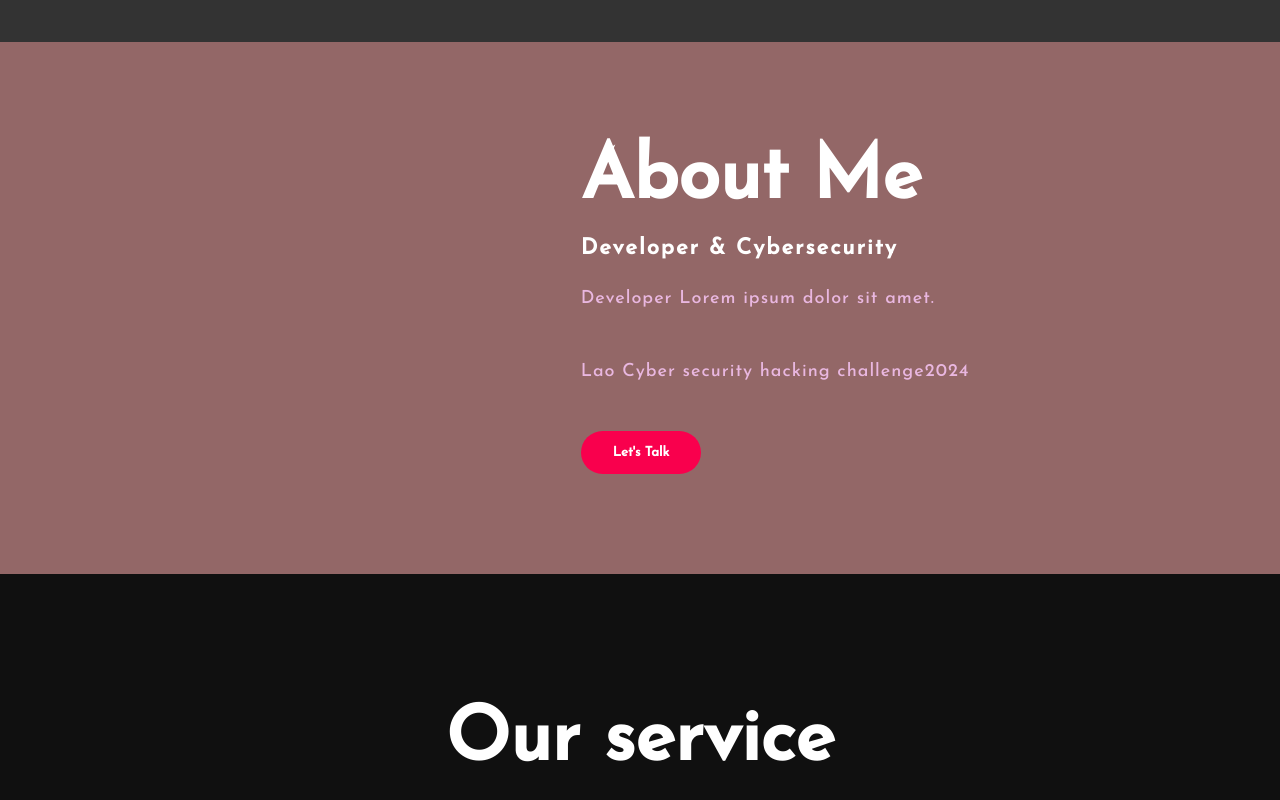
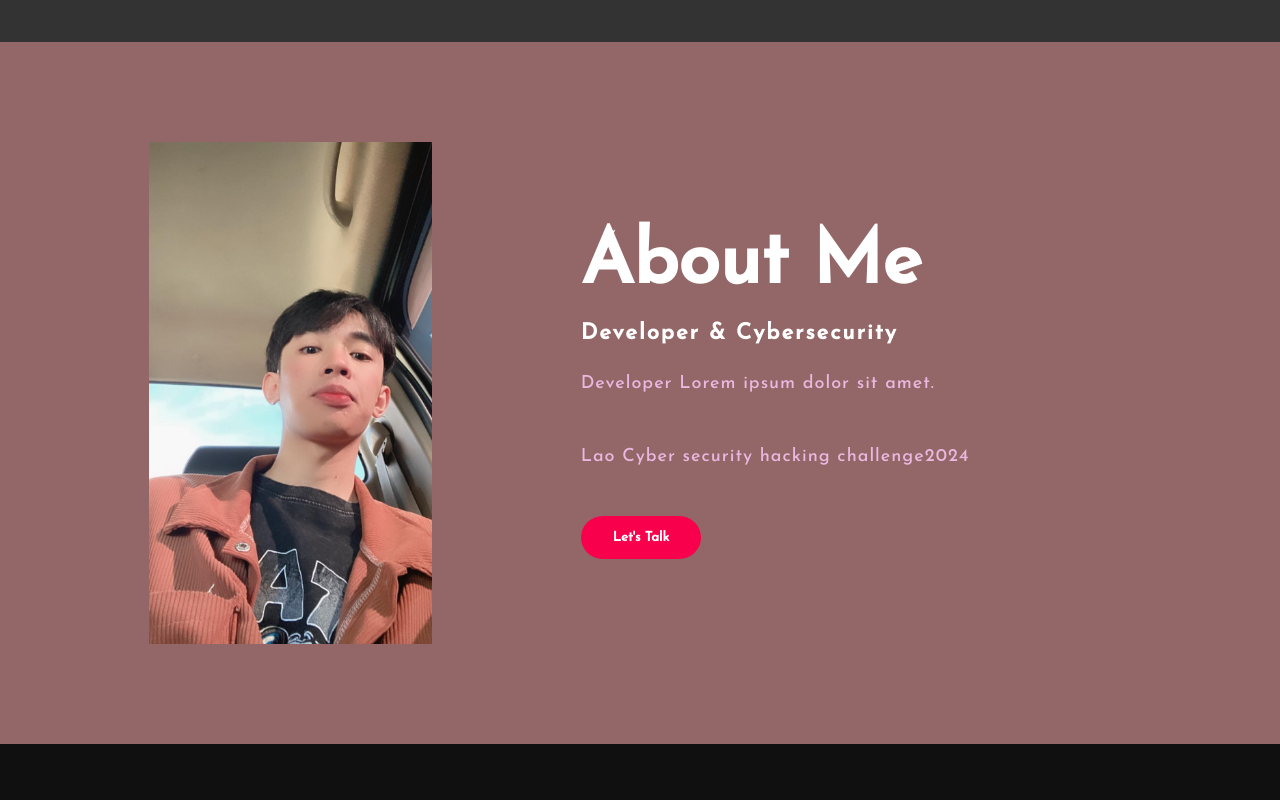
Before and after one commit to anousith22/Anousith.github.io, a plain HTML site: page index.html in a window 1280 px wide. Shown: the part 758-1558 px from the top of the page. Drawn offline with Linux system fonts and the light colour scheme.

Commit message:
Update index.html

```diff
--- a/index.html
+++ b/index.html
@@ -39,7 +39,7 @@
     </div>
     <section class="about" id="About">
         <div class="main">
-            <img class="img" src="img/opor.jpg" alt="">
+            <img class="img" src="opor.jpg" alt="">
             <div class="about-text">
              <h2>About Me</h2>
              <h5>Developer & Cybersecurity</h5>
```
